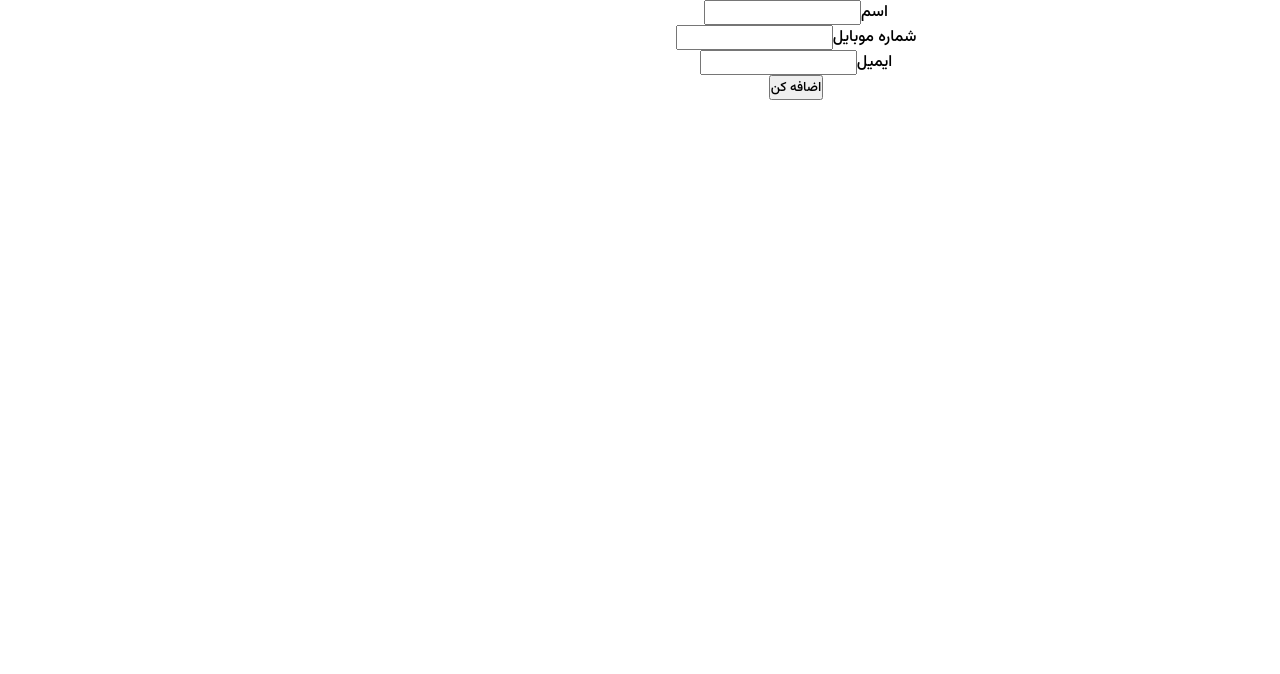
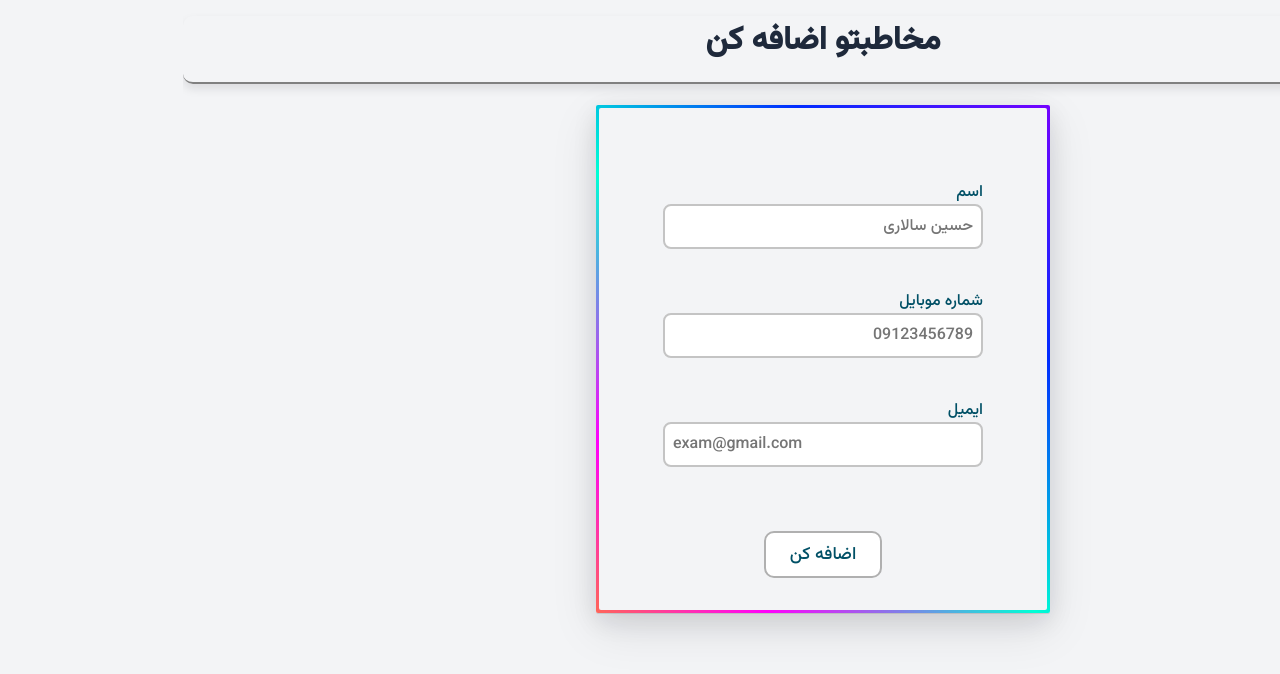
Before and after one commit to Hooseinsalari/contacts-list, a React (Create React App) app: page / in a window 1280 px wide. Shown: the top 674 px of the page. Built offline with nearby package versions, Linux system fonts and the light colour scheme.

Commit message:
add style for addContact component

```diff
--- a/src/components/AddContact.js
+++ b/src/components/AddContact.js
@@ -1,22 +1,30 @@
 import React, { useState } from "react";
 
-const AddContact = ({ contacts, setContacts }) => {
-  const [newContact, setNewContact] = useState({
+// styles
+import styles from "./AddContact.module.css";
+
+const AddContact = ({ addContactHandler }) => {
+  const [contact, setContact] = useState({
     name: "",
     number: "",
-    email: "",
+    email: ""
   });
 
   const changeHandler = (e) => {
-    setNewContact({ ...newContact, [e.target.name]: e.target.value });
+    setContact({ ...contact, [e.target.name]: e.target.value });
   };
 
   const submitHandler = (e) => {
     e.preventDefault();
 
-    setContacts([...contacts, newContact]);
+    if(!contact.name) {
+      alert("اسم رو وارد نکردی!!!")
+      return
+    }
 
-    setNewContact({
+    addContactHandler(contact)
+
+    setContact({
       name: "",
       number: "",
       email: "",
@@ -24,43 +32,49 @@ const AddContact = ({ contacts, setContacts }) => {
   };
 
   return (
-    <div>
-      <form onSubmit={submitHandler} autoComplete="off">
-        <div>
-          <label htmlFor="name">اسم</label>
+    <div className={styles.container}>
+      <h1 className={styles['form__title']}>مخاطبتو اضافه کن</h1>
+      <form className={styles.form} onSubmit={submitHandler} autoComplete="off">
+          <div className={styles['form__container']}>
+              <label className={styles['form__label']} htmlFor="name">اسم</label>
               <input
+              className={styles['form__input']}
               type="text"
               name="name"
               id="name"
-            value={newContact.name}
+              value={contact.name}
               onChange={changeHandler}
-            required
+              placeholder="حسین سالاری"
               />
           </div>
 
-        <div>
-          <label htmlFor="number">شماره موبایل</label>
+          <div className={styles['form__container']}>
+              <label className={styles['form__label']} htmlFor="number">شماره موبایل</label>
               <input
+              className={styles['form__input']}
               type="number"
               name="number"
               id="number"
-            value={newContact.number}
+              value={contact.number}
               onChange={changeHandler}
+              placeholder="09123456789"
               />
           </div>
 
-        <div>
-          <label htmlFor="email">ایمیل</label>
+          <div className={styles['form__container']}>
+              <label className={styles['form__label']} htmlFor="email">ایمیل</label>
               <input
-            type="text"
+              className={styles['form__input']}
+              type="email"
               name="email"
               id="email"
-            value={newContact.email}
+              value={contact.email}
               onChange={changeHandler}
+              placeholder="exam@gmail.com"
               />
           </div>
 
-        <button type="submit">اضافه کن</button>
+          <button className={styles['form__submit-btn']} type="submit">اضافه کن</button>
       </form>
     </div>
   );
--- /dev/null
+++ b/src/components/AddContact.module.css
@@ -0,0 +1,163 @@
+.container {
+  display: flex;
+  align-items: center;
+  justify-content: center;
+  flex-direction: column;
+}
+
+.form {
+  background-color: #f3f4f6;
+  width: 28rem;
+  padding: 2rem;
+  border-radius: 2px;
+  text-align: center;
+  position: relative;
+  margin-bottom: 3rem;
+}
+
+.form__title {
+    margin: 1rem auto 1.5rem;
+    padding-bottom: 1rem;
+    color: #1e293b;
+    border-bottom: 2px solid gray;
+    border-radius: 10px;
+    width: 100%;
+    /* background-color: gray; */
+    box-shadow: rgba(17, 17, 26, 0.1) 0px 5px 10px;
+}
+
+.form::after {
+  content: "";
+  width: calc(100% + 6px);
+  height: calc(100% + 6px);
+  background: linear-gradient(
+    45deg,
+    #48ff00,
+    #8400ff,
+    #ff9d00,
+    #ff00fb,
+    #00ffd5,
+    #002bff,
+    #7a00ff,
+    #ff0000
+  );
+  background-size: 300%;
+  transition: opacity 0.3s ease-in-out;
+  position: absolute;
+  top: -3px;
+  right: -3px;
+  z-index: -1;
+  border-radius: 2px;
+  animation: shake-border 20s linear infinite;
+  box-shadow: rgba(17, 17, 26, 0.1) 0px 1px 0px,
+    rgba(17, 17, 26, 0.1) 0px 8px 24px, rgba(17, 17, 26, 0.1) 0px 16px 48px;
+}
+
+.form__container {
+  position: relative;
+  margin: 4rem auto;
+}
+
+.form__label {
+  position: absolute;
+  top: -1.5rem;
+  color: #005066;
+}
+
+.form__input {
+  width: 20rem;
+  padding: 0.5rem;
+  border-radius: 8px;
+  outline: none;
+  border: 2px solid rgb(196, 196, 196);
+  transition: 0.3s ease-in-out;
+}
+
+.form__input:focus {
+  border: 2px solid #005066;
+}
+
+.form__input[type="text"],
+[type="number"] {
+  font-size: 1rem;
+}
+
+.form__input[type="email"] {
+  text-align: left;
+  font-size: 1rem;
+}
+
+.form__submit-btn {
+  padding: 0.5rem 1.5rem;
+  border-radius: 10px;
+  font-size: 1.1rem;
+  border: 2px solid #b0b0b0;
+  background-color: #fff;
+  color: #005066;
+  cursor: pointer;
+  transition: 0.3s ease-in-out;
+}
+
+.form__submit-btn:hover {
+  transform: translateY(-2px);
+  box-shadow: rgba(17, 17, 26, 0.1) 0px 4px 16px,
+    rgba(17, 17, 26, 0.05) 0px 8px 32px;
+}
+
+@keyframes shake-border {
+  0% {
+    background-position: 0 0;
+  }
+  25% {
+    background-position: 200% 0;
+  }
+  50% {
+    background-position: 400% 0;
+  }
+  75% {
+    background-position: 200% 0;
+  }
+  100% {
+    background-position: 0 0;
+  }
+}
+
+/* responsive */
+@media (max-width: 505px) {
+    .container {
+        margin-top: 1.5rem;
+    }
+
+    .form {
+        width: 25rem;
+        margin-left: 10px;
+        margin-right: 10px;
+        padding: 2rem .5rem;
+    }
+
+}
+
+@media (max-width: 505px) {
+
+    .form__title {
+        font-size: 1.5rem;
+    }
+
+    .form {
+        width: 20rem;
+    }
+
+    .form__input {
+        width: 18rem;
+    }
+}
+
+@media (max-width: 343px) {
+    .form {
+        width: 18rem;
+    }
+
+    .form__input {
+        width: 16rem;
+    }
+}
--- a/src/components/ContactsApp.js
+++ b/src/components/ContactsApp.js
@@ -1,20 +1,37 @@
-import React, { useState } from 'react';
+import React, { useEffect, useState } from 'react';
 import AddContact from './AddContact';
+import ContactsList from './ContactsList';
 
 const ContactsApp = () => {
 
     const [contacts, setContacts] = useState([]);
 
     // submit new contact to contact list
-    // const submitHandler = (e, newContact) => {
-    //     e.preventDefault();
-    //     console.log(newContact)
-    //     setContacts([...contacts, newContact])
-    // }
+    const addContactHandler = (newContact) => {
+        setContacts([...contacts, {...newContact, id: Math.random() }])
+    }
+
+    // delete a contact
+    const deleteHandler = (id) => {
+        const filteredContacts = contacts.filter((contact) => contact.id !== id)
+        setContacts(filteredContacts)
+    }
+
+    // save data in localStorage
+    // useEffect(() => {
+    //     localStorage.setItem('contacts', JSON.stringify(contacts))
+    // }, [contacts])
+
+    // useEffect(() => {
+    //     const contacts = JSON.parse(localStorage.getItem('contacts'));
+
+    //     if (contacts) setContacts(contacts)
+    // }, [])
 
     return (
-        <div>
-            <AddContact contacts={contacts} setContacts={setContacts} />
+        <div className='contacts__app'>
+            <AddContact addContactHandler={addContactHandler} />
+            <ContactsList contacts={contacts} deleteHandler={deleteHandler} />
         </div>
     );
 };
--- a/src/components/ContactsList.js
+++ b/src/components/ContactsList.js
@@ -1,11 +1,23 @@
-import React from 'react';
+import React from "react";
 
-const ContactsList = () => {
-    return (
-        <div>
+const ContactsList = ({ contacts, deleteHandler }) => {
+  return (
+    <div>
+      {contacts.map((contact) => (
+        <div key={contact.id}>
+          <div>{contact.name}</div>
 
+          <div>
+              <button onClick={() => deleteHandler(contact.id)}>حذف</button>
+            <div>
+                {contact.number}
+                {contact.email}
+            </div>
+          </div>
         </div>
-    );
+      ))}
+    </div>
+  );
 };
 
 export default ContactsList;
--- a/src/index.css
+++ b/src/index.css
@@ -9,6 +9,7 @@
 }
 
 body {
+  background-color: #f3f4f6;
   margin: 0;
   font-family: -apple-system, BlinkMacSystemFont, 'Segoe UI', 'Roboto', 'Oxygen',
     'Ubuntu', 'Cantarell', 'Fira Sans', 'Droid Sans', 'Helvetica Neue',
```
Lines whose indentation alone changed are shown as unchanged.
